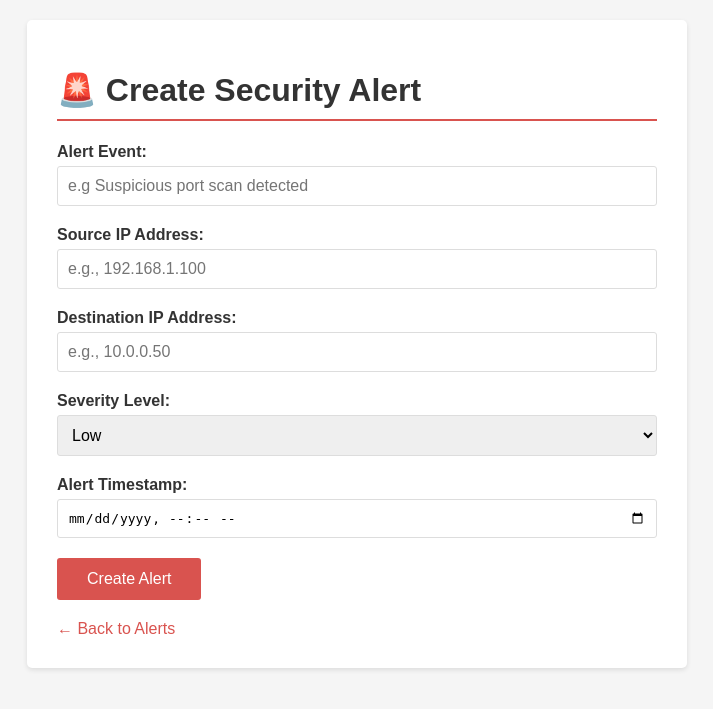
After one commit to frenkiegithua/django-soc-project, a Django app: page /alerts/create/ in a window 1280 px wide. The commit adds this page. Shown: the top 709 px of the page, without its empty margins (283-996 px from the left). Run offline with Django 5.2, Linux system fonts and the light colour scheme.

Commit message:
Day 5: Add Django forms for creating alerts with validation

```diff
--- /dev/null
+++ b/alerts/forms.py
@@ -0,0 +1,51 @@
+from django import forms
+
+class AlertForm(forms.Form):
+    """
+    Form for creating new security alert.
+    """
+    event = forms.CharField(
+        label = 'Alert Event',
+        max_length= 200,
+        widget= forms.TextInput(attrs={
+            'class': 'form-control',
+            'placeholder' : 'e.g Suspicious port scan detected'
+        })
+    )
+
+    source_ip = forms.GenericIPAddressField(
+        label= 'Source IP Address',
+        widget= forms.TextInput(attrs={
+            'class': 'form-control',
+            'placeholder' : 'e.g., 192.168.1.100'
+        })
+    )
+
+    destination_ip = forms.GenericIPAddressField(
+        label = 'Destination IP Address',
+        widget = forms.TextInput(attrs={
+            'class': 'form-control',
+            'placeholder': 'e.g., 10.0.0.50'
+        })
+    )
+
+    severity = forms.ChoiceField(
+        label='Severity Level',
+        choices=[
+            ('Low', 'Low'),
+            ('Medium', 'Medium'),
+            ('High', 'High'),
+            ('Critical', 'Critical'),
+        ],
+        widget=forms.Select(attrs={
+            'class': 'form-control'
+        })
+    )
+
+    timestamp = forms.DateTimeField(
+        label='Alert Timestamp',
+        widget=forms.DateTimeInput(attrs={
+            'class': 'form-control',
+            'type': 'datetime-local'
+        })
+    )
--- /dev/null
+++ b/alerts/templates/alerts/create_alert.html
@@ -0,0 +1,118 @@
+<!DOCTYPE html>
+<html>
+<head>
+    <title>Create Security Alert</title>
+    <style>
+        body {
+            font-family: Arial, sans-serif;
+            background: #f5f5f5;
+            margin: 0;
+            padding: 20px;
+        }
+        .container {
+            max-width: 600px;
+            margin: 0 auto;
+            background: white;
+            padding: 30px;
+            border-radius: 5px;
+            box-shadow: 0 2px 5px rgba(0,0,0,0.1);
+        }
+        h1 {
+            color: #333;
+            border-bottom: 2px solid #d9534f;
+            padding-bottom: 10px;
+        }
+        .form-group {
+            margin-bottom: 20px;
+        }
+        label {
+            display: block;
+            font-weight: bold;
+            margin-bottom: 5px;
+            color: #333;
+        }
+        input, select {
+            width: 100%;
+            padding: 10px;
+            border: 1px solid #ddd;
+            border-radius: 3px;
+            font-size: 1em;
+            box-sizing: border-box;
+        }
+        input:focus, select:focus {
+            border-color: #d9534f;
+            outline: none;
+        }
+        .error {
+            color: #d9534f;
+            font-size: 0.9em;
+            margin-top: 5px;
+        }
+        button {
+            background: #d9534f;
+            color: white;
+            padding: 12px 30px;
+            border: none;
+            border-radius: 3px;
+            font-size: 1em;
+            cursor: pointer;
+        }
+        button:hover {
+            background: #c0392b;
+        }
+        .success {
+            background: #d4edda;
+            color: #155724;
+            padding: 15px;
+            border-radius: 3px;
+            margin-bottom: 20px;
+        }
+        .nav {
+            margin-top: 20px;
+        }
+        .nav a {
+            color: #d9534f;
+            text-decoration: none;
+        }
+        .nav a:hover {
+            text-decoration: underline;
+        }
+    </style>
+</head>
+<body>
+    <div class="container">
+        <h1>🚨 Create Security Alert</h1>
+
+        {% if success %}
+            <div class="success">
+                ✅ {{ message }}
+            </div>
+        {% endif %}
+
+        <form method="POST">
+            {% csrf_token %}  <!-- IMPORTANT: Prevents CSRF attacks -->
+
+            {% for field in form %}
+                <div class="form-group">
+                    {{ field.label_tag }}
+                    {{ field }}
+
+                    {% if field.errors %}
+                        <div class="error">
+                            {% for error in field.errors %}
+                                {{ error }}
+                            {% endfor %}
+                        </div>
+                    {% endif %}
+                </div>
+            {% endfor %}
+
+            <button type="submit">Create Alert</button>
+        </form>
+
+        <div class="nav">
+            <a href="{% url 'alert_list' %}">← Back to Alerts</a>
+        </div>
+    </div>
+</body>
+</html>
--- a/alerts/urls.py
+++ b/alerts/urls.py
@@ -3,4 +3,5 @@ from . import views
 
 urlpatterns = [
     path('', views.alert_list, name='alert_list'),
+    path('create/', views.create_alert, name='create_alert'),
 ]
--- a/alerts/views.py
+++ b/alerts/views.py
@@ -1,5 +1,7 @@
 from django.shortcuts import render
 from django.http import HttpResponse
+from .forms import AlertForm
+from datetime import datetime
 
 def alert_list(request):
     """
@@ -23,12 +25,12 @@ def alert_list(request):
             'timestamp': '2026-09-26 17:25:00'
         },
         {
-            'id' : 3,
-            'source_ip' : '192.0.2.100',
-            'destination_ip' : '10.0.0.25',
-            'severity' : 'Medium',
-            'event' : 'Failed login attempts from external IP',
-            'timestamp' : '2026-09-26 17:20:00'
+            'id': 3,
+            'source_ip': '192.0.2.100',
+            'destination_ip': '10.0.0.25',
+            'severity': 'Medium',
+            'event': 'Failed login attempts from external IP',
+            'timestamp': '2026-09-26 17:20:00'
         }
     ]
 
@@ -38,3 +40,50 @@ def alert_list(request):
     }
 
     return render(request, 'alerts/alert_list.html', context)
+
+
+def create_alert(request):
+    """
+    View that handles creating a new security alert.
+    GET: Display the form
+    POST: Process the form submission
+    """
+    if request.method == 'POST':
+        # User submitted the form
+        form = AlertForm(request.POST)
+
+        if form.is_valid():
+            # Form data is clean and valid
+            # Extract the validated data
+            event = form.cleaned_data['event']
+            source_ip = form.cleaned_data['source_ip']
+            destination_ip = form.cleaned_data['destination_ip']
+            severity = form.cleaned_data['severity']
+            timestamp = form.cleaned_data['timestamp']
+
+            # In a real app, save to database here
+            # For now, just show success message
+            message = f"Alert created: {event} from {source_ip}"
+
+            context = {
+                'form': form,
+                'message': message,
+                'success': True
+            }
+            return render(request, 'alerts/create_alert.html', context)
+        else:
+            # Form has errors
+            context = {
+                'form': form,
+                'success': False
+            }
+            return render(request, 'alerts/create_alert.html', context)
+
+    else:
+        # GET request: Display empty form
+        form = AlertForm()
+        context = {
+            'form': form,
+            'success': None
+        }
+        return render(request, 'alerts/create_alert.html', context)
```
Also changed, not shown: alerts/templates/alerts/alert_list.html (+5 -2 lines).
